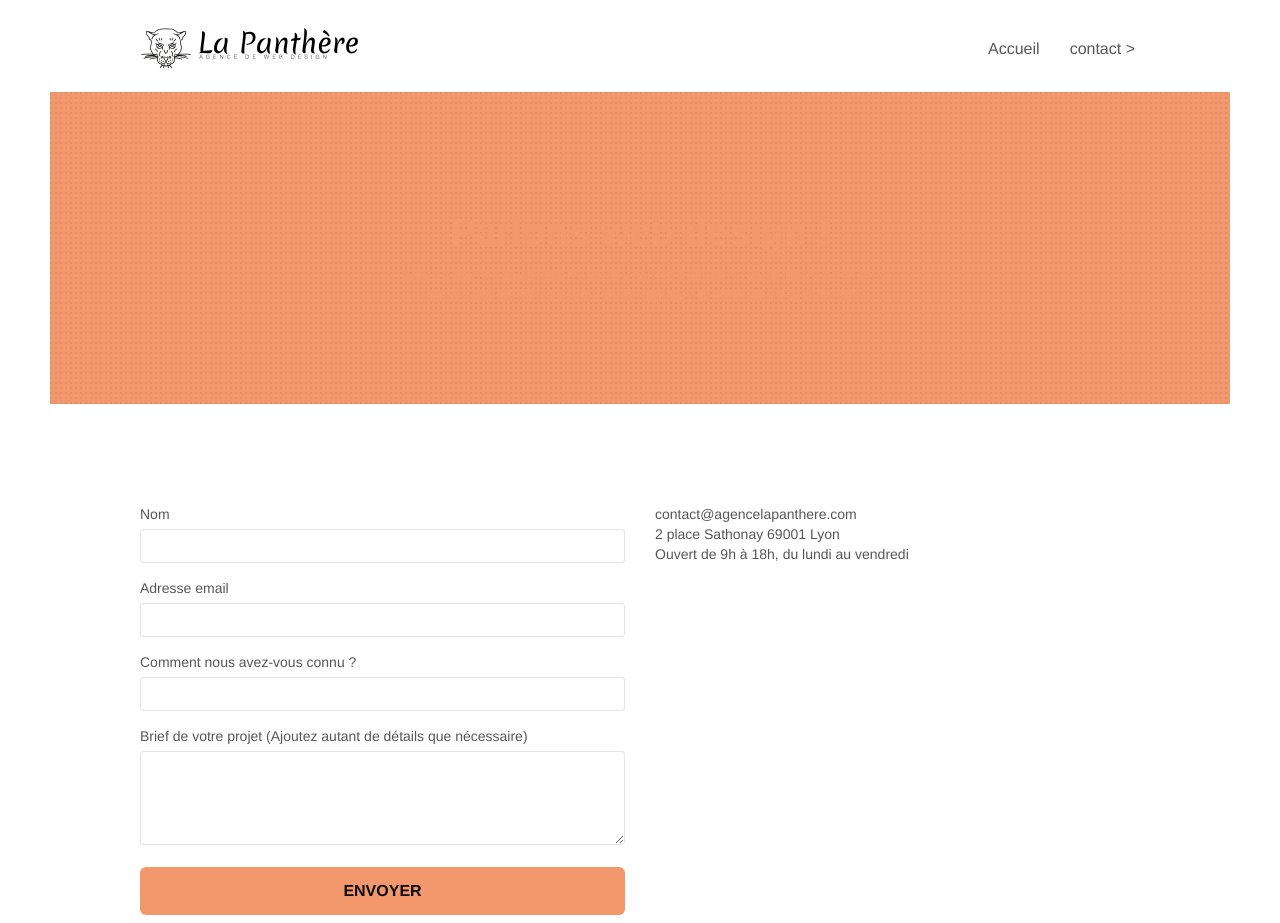
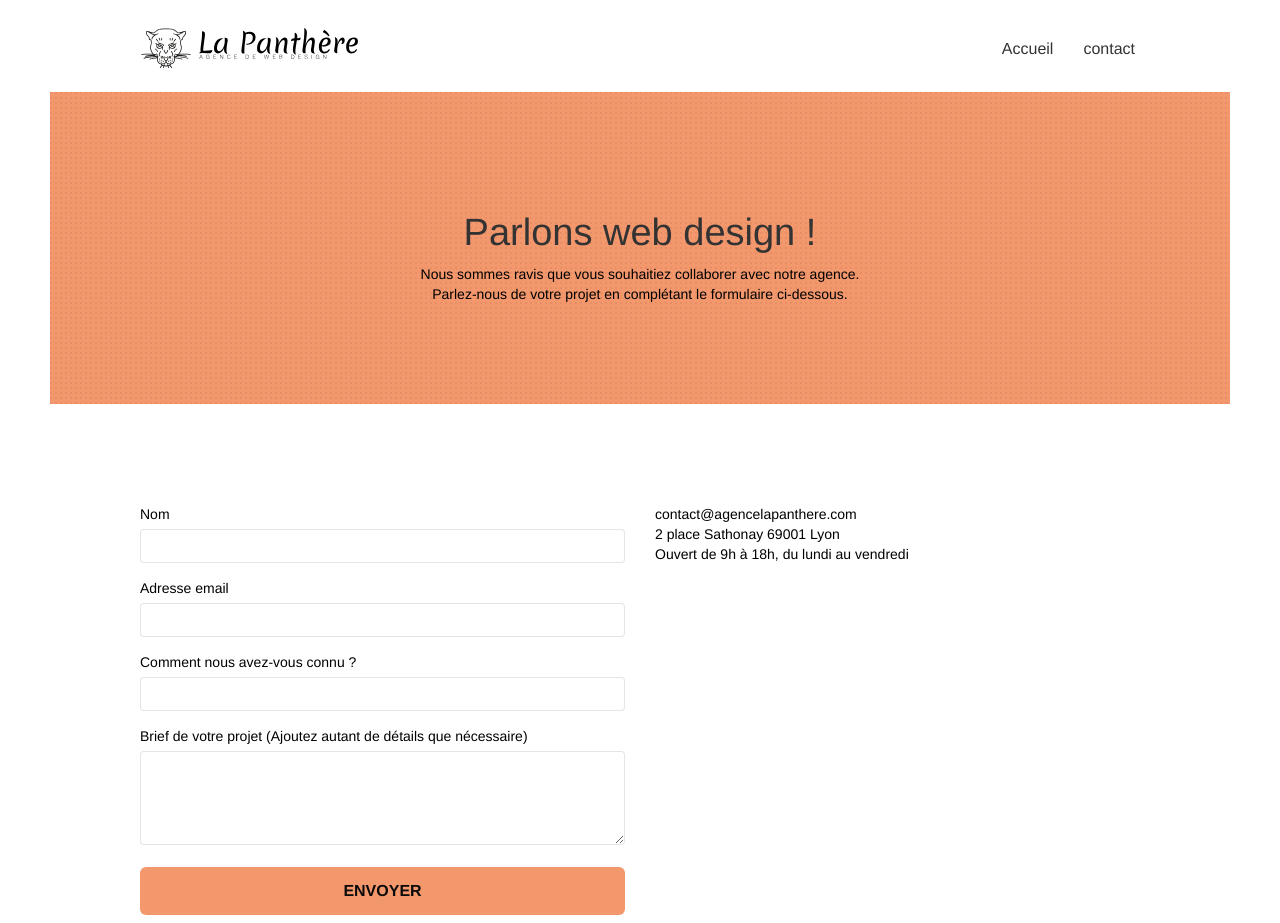
Before and after one commit to bayach/p4, a plain HTML site: page Starting website 2/contact.html in a window 1280 px wide. Shown: the top 923 px of the page. Drawn offline with Linux system fonts and the light colour scheme.

Commit message:
modif texte

```diff
--- a/Starting website 2/contact.html
+++ b/Starting website 2/contact.html
@@ -46,9 +46,7 @@
 							<a href="index.html">Accueil</a>
 						</li>
 						<li>
-						</li>
-						<li>
-							<a href="contact.html">contact &gt;</a>
+							<a href="contact.html">contact</a>
 						</li>
 					</ul>
 				</div>
@@ -62,10 +60,10 @@
 		<div class="container bloc-lg">
 			<div class="row">
 				<div class="col-sm-12">
-					<h1 class="text-center hero-bloc-text tc-white">
+					<h1 class="text-center hero-bloc-text">
 						Parlons web design !
 					</h1>
-					<p class="text-center mg-lg tc-white tight-width-whitespace">
+					<p class="text-center mg-lg tight-width-whitespace">
 						Nous sommes ravis que vous souhaitiez collaborer avec notre agence.<br>
 						Parlez-nous de votre projet en complétant le formulaire ci-dessous.
 					</p>
--- a/Starting website 2/style.css
+++ b/Starting website 2/style.css
@@ -10,6 +10,10 @@ body {
 {
     font-size: 17px;
     font-weight: bold;
+}
+#bloc-6 h1,#bloc-6 p,#bloc-8 p
+{
+    color: black;
 }
 .citation em
 {
@@ -637,11 +641,10 @@ h5,
 h6,
 p,
 label,
-.btn,
-a {
+.btn {
     font-family: "helvetica";
     font-weight: 400;
-    color: #575757!important;
+    color: #000000!important;
     z-index: 2;
 }
 
@@ -651,6 +654,7 @@ a {
 
 .hero-bloc-text {
     font-size: 38px;
+    color: #000000;
 }
 
 .hero-bloc-text-sub {
@@ -723,7 +727,10 @@ h1 {
 h4 {
     color: #333333!important;
 }
-
+a
+{
+    color: #333333!important;
+}
 .icons {
     margin-bottom: 14px;
     margin-top: 24px;
@@ -771,7 +778,7 @@ h4 {
 .tc-white {
     color: #f3976c!important;
     font-weight: 700;
-    z-index: 2;
+    z-index: 500;
 }
 
 .btn-atomic-tangerine {
```
Also changed, not shown: Starting website 2/index.html (+1 -4 lines).
